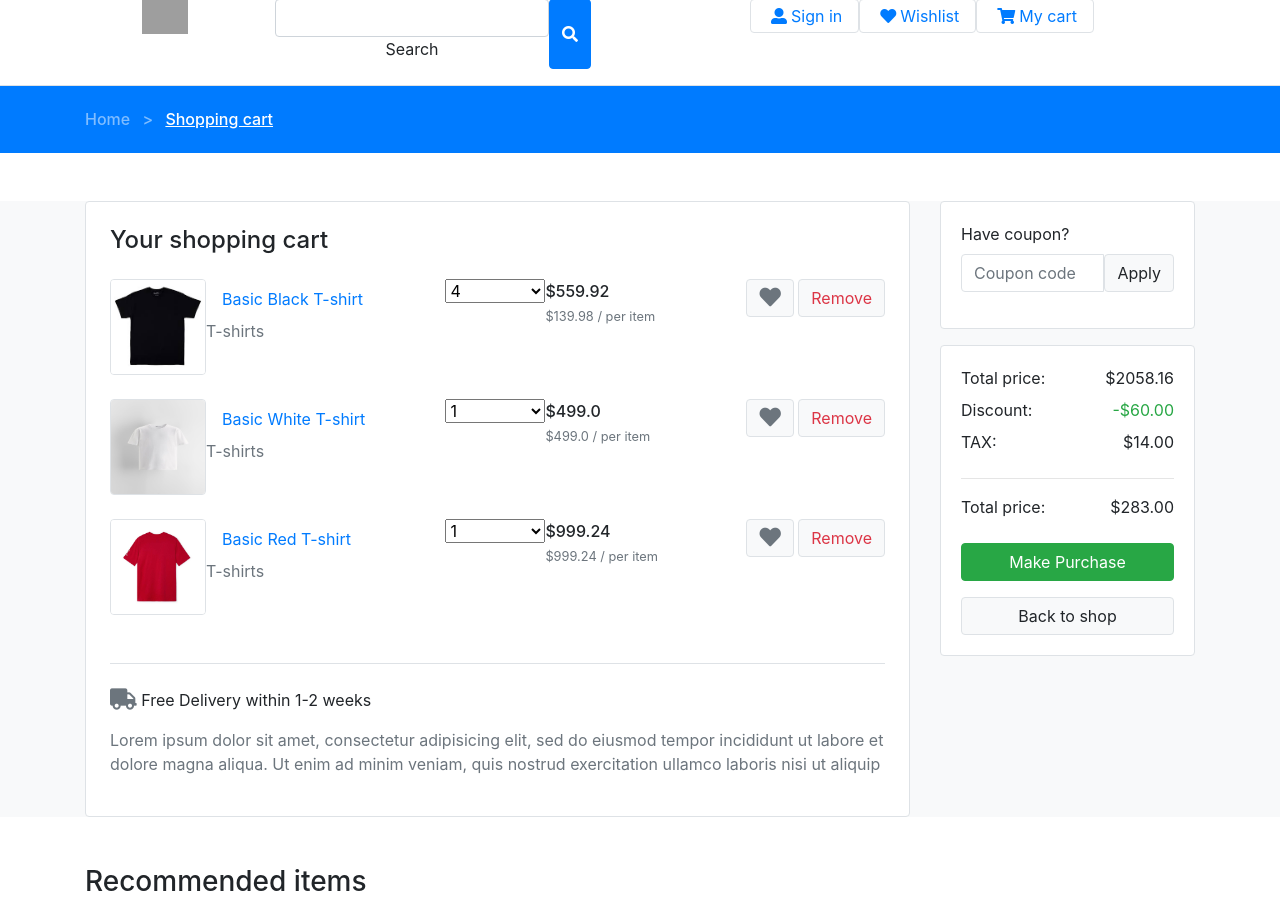
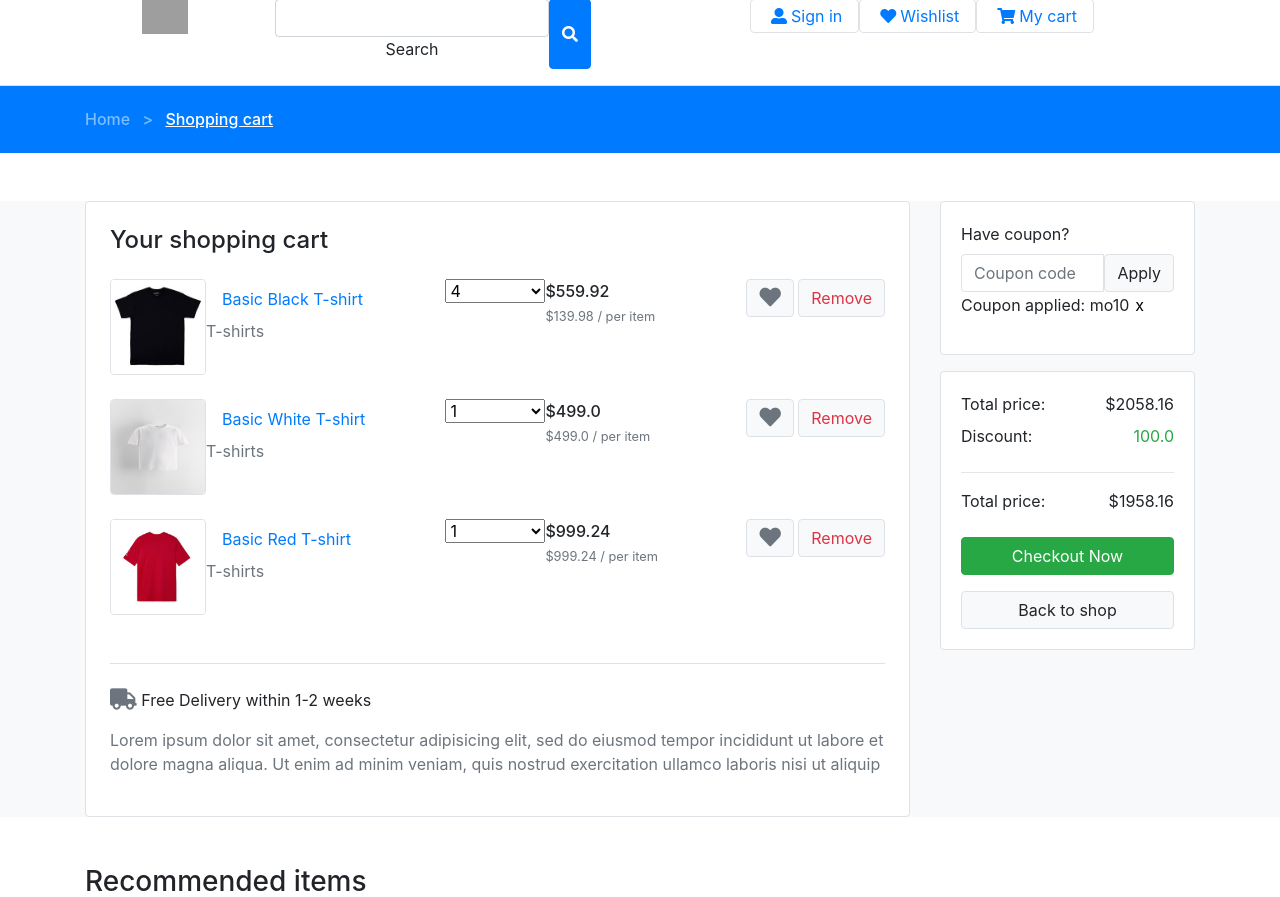
Before and after one commit to momenmedhatsalem/Clothing_store, a Django app: page /cart in a window 1280 px wide. Shown: the part 73-970 px from the top of the page. Run offline with Django 4.2, Linux system fonts and the light colour scheme; a user stored in the database is signed in; data comes from the database, SQL or seed files in the repository; both versions use the stored data as it was after the commit; some libraries are stand-ins or nearby versions; grey boxes are pictures that could not be loaded.

Commit message:
Added add a coupon and remove coupon features

```diff
--- a/clothing/frontend/admin.py
+++ b/clothing/frontend/admin.py
@@ -1,9 +1,10 @@
 from django.contrib import admin
 from django.db import models
 from django.contrib.auth.admin import UserAdmin
-from frontend.models import Product, MyUser,PromoCode
+from frontend.models import Product, MyUser,PromoCode, Cart
 # Register your models here.
 admin.site.register(Product)
 
 admin.site.register(MyUser)
 admin.site.register(PromoCode)
+admin.site.register(Cart)
--- a/clothing/frontend/templates/cart.html
+++ b/clothing/frontend/templates/cart.html
@@ -143,11 +143,17 @@ Cart
           <div class="card mb-3 border shadow-0">
             <div class="card-body">
 
-                <div class="form-group">
+                <div id="main_coupon_div" class="form-group">
                   <label class="form-label">Have coupon?</label>
                   <div class="input-group">
                     <input id="promo_code" type="text" class="form-control border" name="promo_code" placeholder="Coupon code" />
                     <button id="apply-promo-code" onclick="Apply_promo_function()" class="btn btn-light border">Apply</button>
+                  </div>
+                    <div id="coupon-div">
+                      {% if promocode %}
+                          <p>Coupon applied: {{ promocode }}<button id="remove-coupon-btn" title="remove code">x</button></p>
+
+                      {% endif %}
                   </div>
                 </div>
 
@@ -157,25 +163,31 @@ Cart
             <div class="card-body">
               <div class="d-flex justify-content-between">
                 <p class="mb-2">Total price:</p>
-                <p id="cart_total" class="mb-2">${{user_cart.total_price}}</p>
+                <p id="cart_total" class="mb-2">${{user_cart.total_price_before_discount}}</p>
               </div>
               <div class="d-flex justify-content-between">
                 <p class="mb-2">Discount:</p>
-                <p class="mb-2 text-success">-$60.00</p>
-              </div>
-              <div class="d-flex justify-content-between">
-                <p class="mb-2">TAX:</p>
-                <p class="mb-2">$14.00</p>
+                {% if promocode %}
+
+                <p id="discount" class="mb-2 text-success">{{ discount }}</p>
+                {% else %}
+                <p id="discount" class="mb-2 text-success">0.00</p>
+
+                {% endif %}
               </div>
               <hr />
               <div class="d-flex justify-content-between">
                 <p class="mb-2">Total price:</p>
-                <p id="cart_total" class="mb-2 fw-bold">$283.00</p>
+                {% if promocode %}
+                  <p id="cart_total_discount" class="mb-2 fw-bold">${{user_cart.total_price}}</p>
+                {% else %}
+                  <p id="cart_total_discount" class="mb-2">${{user_cart.total_price_before_discount}}</p>
+                {% endif %}
               </div>
 
               <div class="mt-3">
-                <a href="#" class="btn btn-success w-100 shadow-0 mb-2"> Make Purchase </a>
-                <a href="#" class="btn btn-light w-100 border mt-2"> Back to shop </a>
+                <a href="{% url 'checkout' %}"  class="btn btn-success w-100 shadow-0 mb-2"> Checkout Now </a>
+                <a  id="back-button" class="btn btn-light w-100 border mt-2"> Back to shop </a>
               </div>
             </div>
           </div>
@@ -461,7 +473,10 @@ Cart
     <script>
 
 
-
+      // Button for return
+      document.querySelector('#back-button').addEventListener('click', () => {
+    history.back();
+});
 
 
 
@@ -506,7 +521,7 @@ function removeFromCart(product_id) {
             div.classList.add('hidden');
         }, 10);
         var cart_total = document.getElementById('cart_total');
-        cart_total.innerHTML = `$${data.cart_total.toFixed(2)}`;
+        cart_total.innerHTML = `$${data.cart_total}`;
 
 
     });
@@ -532,13 +547,15 @@ selectElements.forEach(selectElement => {
             // update the cart total or display a message here
             console.log(data);
             var total_price = document.getElementById(`total_price_${productId}`);
-            total_price.innerHTML = `$${data.total.toFixed(2)}`;
+            total_price.innerHTML = `$${data.total}`;
             var cart_total = document.getElementById('cart_total');
-            cart_total.innerHTML = `$${data.cart_total.toFixed(2)}`;
+            cart_total.innerHTML = `$${data.cart_total_before_discount}`;
+            document.getElementById('discount').innerHTML = `$${data.discount}`;
+            document.getElementById('cart_total_discount').innerHTML = `$${data.cart_total}`;
         })
         .catch((error) => {
-            console.error('Error:', error);
-        });
+        console.error('Error:', error);
+    });
     });
 });
 
@@ -561,13 +578,70 @@ const url = '/apply_coupon/';
     .then(response => response.json())
     .then(data => {
         console.log('Success:', data);
+        if (data.error != false) {
+
+        }
+        else{
+            document.getElementById('discount').innerHTML = `$${data.discount}`;
+            document.getElementById('cart_total_discount').innerHTML = `$${data.cart_total}`;
+            let couponDiv = document.createElement('div');
+            couponDiv.id = 'coupon-div';
+            couponDiv.innerHTML = `<p>Coupon applied: ${input.value}<button id="remove-coupon-btn" title="remove code">x</button></p>`;
+            document.querySelector('#main_coupon_div').appendChild(couponDiv);
+
+            // apply fade-in effect to coupon div
+            couponDiv.classList.add('fade-in');
+            document.querySelector('#remove-coupon-btn').addEventListener('click', removeCoupon);
+        }
     })
-    .catch((error) => {
-        console.error('Error:', error);
+};
+
+
+    // Remove coupon code function
+    function removeCoupon() {
+    fetch('/remove_coupon/', {
+        method: 'PUT',
+        headers: {
+            'Content-Type': 'application/json',
+            'X-CSRFToken': csrftoken
+        }
+    })
+    .then(response => response.json())
+    .then(data => {
+        if (!data.error) {
+            // update cart total
+            document.querySelector('#cart_total').textContent = data.cart_total;
+            document.querySelector('#cart_total_discount').textContent = data.cart_total;
+        }
+        // remove coupon div
+        let couponDiv = document.querySelector('#coupon-div');
+        if (couponDiv) {
+          couponDiv.classList.add('fade-away');
+          couponDiv.addEventListener('transitionend', () => {
+              couponDiv.remove();
+        });
+      }
     });
-};
+}
+
+document.querySelector('#remove-coupon-btn').addEventListener('click', removeCoupon);
+
+
     </script>
     <style>
+      .fade-in {
+    animation: fadeIn 1s;
+}
+
+@keyframes fadeIn {
+    from { opacity: 0; }
+    to { opacity: 1; }
+}
+      #remove-coupon-btn {
+    background-color: transparent;
+    border: none;
+    cursor: pointer;
+}
 .fade-away {
   opacity: 0;
   transition: opacity 1s ease-in-out;
--- a/clothing/frontend/urls.py
+++ b/clothing/frontend/urls.py
@@ -18,4 +18,5 @@ urlpatterns = [
     path('edit_profile', views.edit_profile, name='edit_profile'),
     path('change_password', views.change_password, name='change_password'),
     path('apply_coupon/', views.apply_coupon, name='apply_coupon'),
+    path('remove_coupon/', views.remove_coupon, name='remove_coupon'),
 ]+ static(settings.MEDIA_URL, document_root=settings.MEDIA_ROOT)
--- a/clothing/frontend/views.py
+++ b/clothing/frontend/views.py
@@ -150,18 +150,29 @@ def cart(request):
                 # Handle the case where the cart does not exist
                 cart = Cart.objects.create(user=request.user)
             CartItems = CartItem.objects.filter(cart=cart)
-            context = {'existing_options': existing_options,
-                       'cart': CartItems, 'user_cart': cart}
+            discount = cart.discount
+
+            # check if authenticated user has applied a promo code
+            if cart.coupon:
+                promo_code = cart.coupon.code
+
+            context = {'promocode': promo_code, 'existing_options': existing_options,
+                       'cart': CartItems, 'user_cart': cart, 'discount': discount}
         else:
             # Handle anonymous user
+            # Check if user has applied a promo code
+            if 'applied_promo_code' in request.session:
+                promo_code = request.session['applied_promo_code']
+            else:
+                promo_code = False
 
             cart = Cart.objects.get_anonymous_cart(request.session)
-            total_price = sum(float(item['total']) for item in cart)
-            context = {'existing_options': existing_options,
-                       'cart': cart, 'user_cart': {'total_price':total_price}}
-
-
-        return render(request, 'cart.html', context)
+            price_before = cart['total_price_before_discount']
+            total_price = cart['total_price']
+            discount = float(cart['discount'])
+            context = {'promocode': promo_code, 'existing_options': existing_options,
+                       'cart': cart['cart_items'], 'user_cart': {'total_price': total_price, 'total_price_before_discount': price_before}, 'discount': "{:.2f}".format(discount)}
+        return render(request, 'cart.html', context )
 
 def checkout(request):
     if request.method == 'POST':
@@ -253,6 +264,8 @@ def add_to_cart(request, product_id):
             a_cart_item.quantity = quantity
             a_cart_item.save()
             total = a_cart_item.total
+            total_price = cart.total_price
+            total_price_before_discount = cart.total_price_before_discount
         else:
             # Handle anonymous user
 
@@ -269,9 +282,11 @@ def add_to_cart(request, product_id):
             total = product.price * int(quantity)
 
             anonymous_cart = Cart.objects.get_anonymous_cart(request.session)
-            cart_total_price = sum(float(item['total']) for item in anonymous_cart)
-
-            return JsonResponse({'success': True,'cart_total': cart_total_price, 'total': total})
+            total_price = anonymous_cart['total_price']
+            total_price_before_discount = anonymous_cart['total_price_before_discount']
+        # calculate discount
+        discount = float(total_price_before_discount) - float(total_price)
+        return JsonResponse({'success': True,'cart_total': total_price, 'total': total, 'discount': discount, 'cart_total_before_discount': total_price_before_discount})
     return redirect('cart')
 
 from django.http import JsonResponse
@@ -317,7 +332,7 @@ def remove_from_cart(request, product_id):
             request.session['cart'] = cart
         # Return a JSON response with the updated cart total
             anonymous_cart = Cart.objects.get_anonymous_cart(request.session)
-            cart_total_price = sum(float(item['total']) for item in anonymous_cart)
+            cart_total_price = anonymous_cart['total_price']
         return JsonResponse({'cart_total': cart_total_price})
     else:
         # Handle other request methods (e.g. GET) as before
@@ -339,24 +354,69 @@ def apply_coupon(request):
     promo_code = data.get('promo_code')
     if request.user.is_authenticated:
         cart = Cart.objects.get(user=request.user)
-        cart_total_price = cart.total_price
     else:
         anonymous_cart = Cart.objects.get_anonymous_cart(request.session)
-        cart_total_price = sum(float(item['total']) for item in anonymous_cart)
-    cart_total = cart_total_price  # example cart total
+        cart_total_price = anonymous_cart['total_price']
+
     promo = PromoCode.objects.filter(code=promo_code).first()
     if promo:
-        # check if there is already an applied promo code
-        if 'applied_promo_code' in request.session:
-            # remove the old promo code
-            old_promo = PromoCode.objects.filter(code=request.session['applied_promo_code']).first()
-            if old_promo:
-                cart_total /= (1 - old_promo.discount)
-        # apply the new promo code
-        discount = promo.discount
-        cart_total *= (1 - discount)
-        # save the new applied p`romo code in session
-        request.session['applied_promo_code'] = promo.code
-        return JsonResponse({'discount': cart_total,'cart_total': cart_total_price - cart_total })
+        if request.user.is_authenticated:
+            # remove old coupon if applied
+            if cart.coupon:
+                cart.coupon = None
+
+            # apply the new promo code
+            cart.coupon = promo
+            cart.save()
+
+            # recalculate cart total with discount applied
+            total_price = cart.total_price
+            total_price_before_discount = cart.total_price_before_discount
+        else:
+            # remove old coupon if applied
+            if 'applied_promo_code' in request.session:
+                del request.session['applied_promo_code']
+
+            # apply the new promo code
+            request.session['applied_promo_code'] = promo.code
+
+            # recalculate anonymous cart total with discount applied
+            anonymous_cart = Cart.objects.get_anonymous_cart(request.session)
+            total_price = anonymous_cart['total_price']
+            total_price_before_discount = anonymous_cart['total_price_before_discount']
+        # calculate discount
+        discount = float(total_price_before_discount) - float(total_price)
+
+
+        return JsonResponse({'error': False,'cart_total': total_price,'discount': "{:.2f}".format(discount) })
     else:
         return JsonResponse({'error': 'Invalid promo code'}, status=400)
+
+@require_http_methods(["PUT"])
+def remove_coupon(request):
+    if request.user.is_authenticated:
+        cart = Cart.objects.get(user=request.user)
+    else:
+        anonymous_cart = Cart.objects.get_anonymous_cart(request.session)
+        cart_total_price = anonymous_cart['total_price']
+
+    if request.user.is_authenticated:
+        # remove coupon if applied
+        if cart.coupon:
+            cart.coupon = None
+            cart.save()
+
+            # recalculate cart total with discount removed
+            total_price = cart.total_price
+            total_price_before_discount = cart.total_price_before_discount
+    else:
+        # remove coupon if applied
+        if 'applied_promo_code' in request.session:
+            del request.session['applied_promo_code']
+
+        # recalculate anonymous cart total with discount removed
+        anonymous_cart = Cart.objects.get_anonymous_cart(request.session)
+        total_price = anonymous_cart['total_price']
+        total_price_before_discount = anonymous_cart['total_price_before_discount']
+
+    return JsonResponse({'error': False, 'cart_total': total_price})
```
Also changed, not shown: clothing/frontend/models.py (+50 -7 lines), clothing/db.sqlite3.
